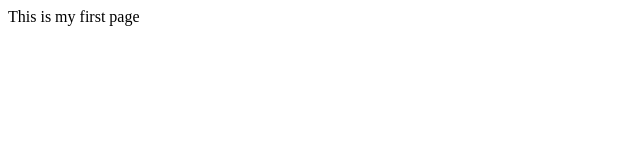
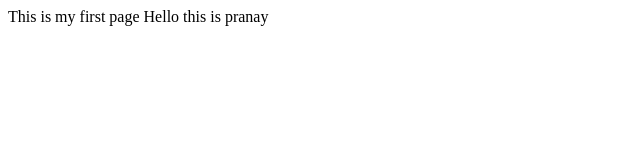
Before and after one commit to WebmethodsDevlopment/FileProcess, a plain HTML site: page index.html in a window 1280 px wide. Shown: the whole page, without its empty margins (0-640 px from the left). Drawn offline with Linux system fonts and the light colour scheme.

Commit message:
Modificaiton for index

```diff
--- a/index.html
+++ b/index.html
@@ -1,3 +1,4 @@
 <html>
 <head>This is my first page</head>
+<body>Hello this is pranay</body>
 </html>
```
